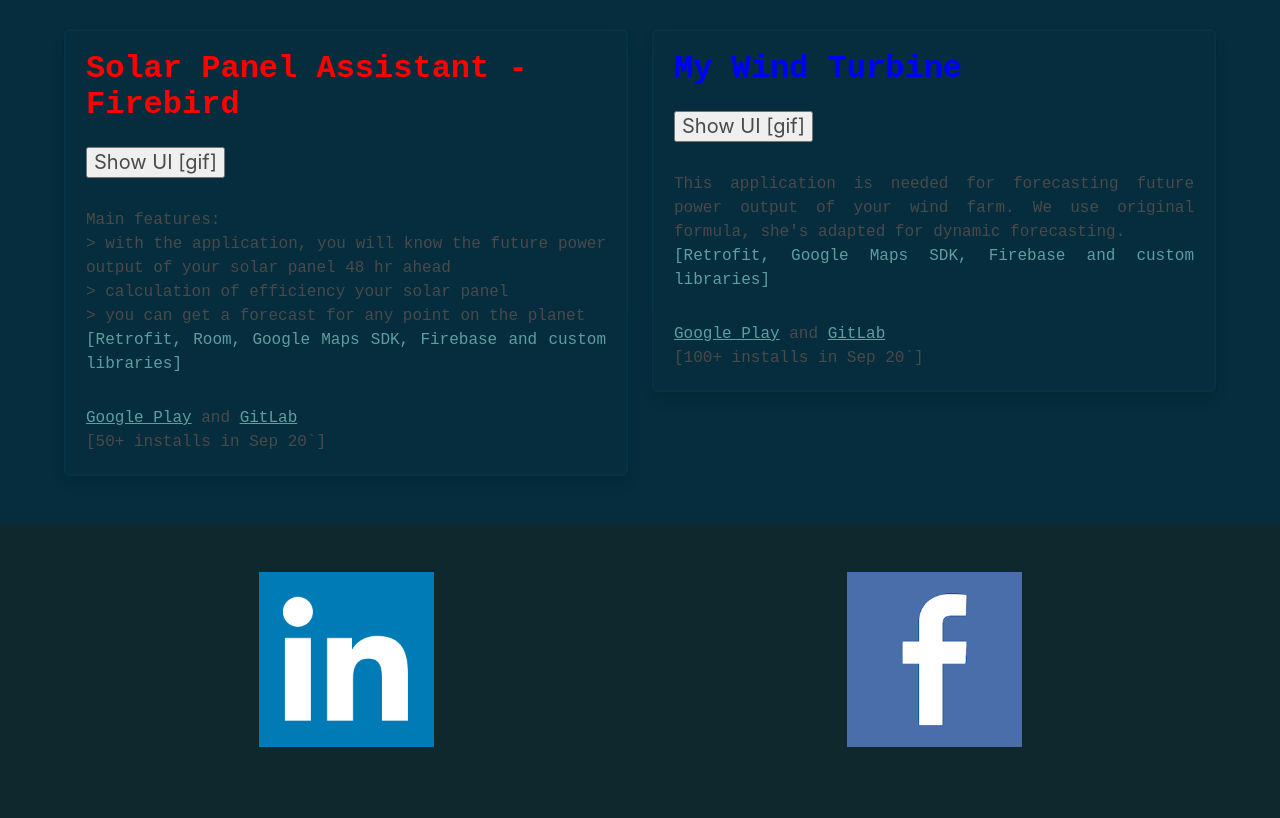
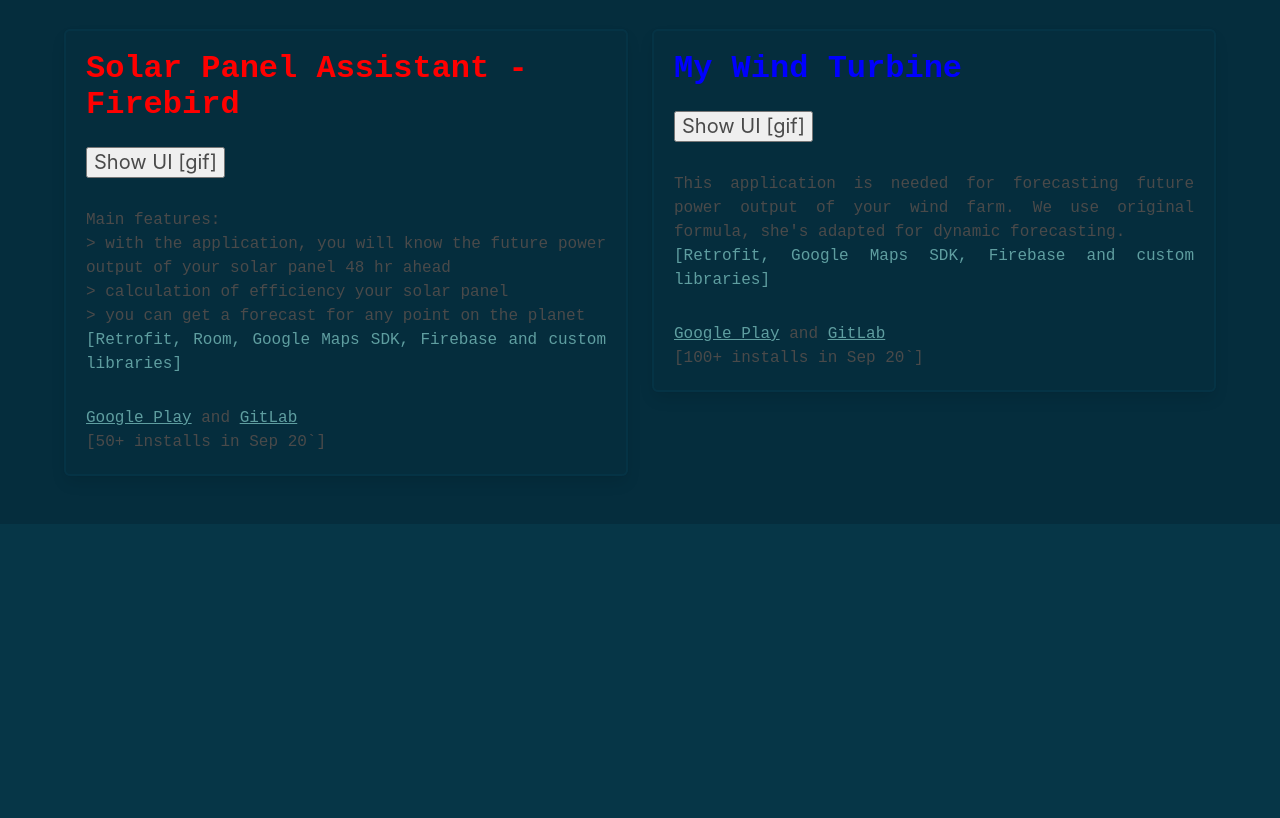
Before and after one commit to arsmarsx/arsmarsx.github.io, a plain HTML site: page index.html in a window 1280 px wide. Shown: the part 705-1523 px from the top of the page. After the commit the page ends 1229 px from the top, so only its background shows below. Drawn offline with nearby package versions, Linux system fonts and the light colour scheme.

Commit message:
various changed

```diff
--- a/index.html
+++ b/index.html
@@ -200,20 +200,20 @@
 		</section>
 
 		<!-- Social -->
-		<section id="social" class="section section-3">
-			<div class="container">
-				<div class="has-text-centered">
-				</div>
-				<div class="social-container columns">
-					<div class="column is-6 has-text-centered">
-						<a target="_blank" href="https://www.linkedin.com/in/arsen-tagaev-a4b3a7126/"><img class="" src="assets/img/linkedin.png"></a>
-					</div>
-					<div class="column is-6 has-text-centered">
-						<a target="_blank" href="https://www.facebook.com/arstagaev/"><img class="" src="assets/img/facebook.png"></a>
-					</div>
-				</div>
-			</div>
-		</section>
+<!--		<section id="social" class="section section-3">-->
+<!--			<div class="container">-->
+<!--				<div class="has-text-centered">-->
+<!--				</div>-->
+<!--				<div class="social-container columns">-->
+<!--					<div class="column is-6 has-text-centered">-->
+<!--						<a target="_blank" href="https://www.linkedin.com/in/arsen-tagaev-a4b3a7126/"><img class="" src="assets/img/linkedin.png"></a>-->
+<!--					</div>-->
+<!--					<div class="column is-6 has-text-centered">-->
+<!--						<a target="_blank" href="https://www.facebook.com/arstagaev/"><img class="" src="assets/img/facebook.png"></a>-->
+<!--					</div>-->
+<!--				</div>-->
+<!--			</div>-->
+<!--		</section>	-->
 
 		<!-- Footer -->
 <!--		<section class="section-4 has-text-centered container">-->
```
